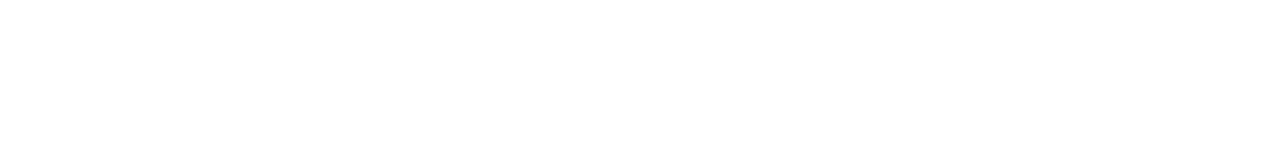
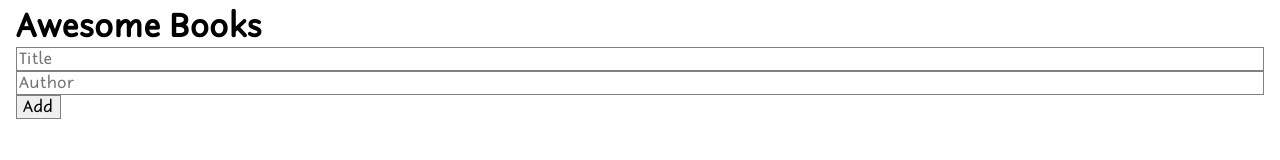
Before and after one commit to yosaddis/Awesome-books, a website: page index.html in a window 1280 px wide. Drawn offline with Linux system fonts and the light colour scheme.

Commit message:
Modify index.html to add books section

```diff
--- a/index.html
+++ b/index.html
@@ -20,7 +20,37 @@
 
     <!-- ***********************  PAGE MAIN *********************** -->
     <main class="main">
+		<div class="books">
+			<!--Books collection heading-->
+			<div class="books__heading">
+				<h1 class="books__title">Awesome Books</h1>
+			</div>
 
+			<!--Book collection body-->
+			<div class="books__body">
+
+				<!--Books list section-->
+				<div class="books__list"></div>
+
+				<!--Add book section-->
+				<div class="books__addbook">
+					<form action="#" class="books__addbook-form">
+
+						<label class="books__addbook-label" for='title'>
+							<input type="text" name='title' id='title' placeholder='Title' required>
+						</label>
+
+						<label class="books__addbook-label">
+							<input type="text" name='author' id='author' placeholder='Author' required>
+						</label>
+
+						<input type="submit" value="Add" data-input='submit'>
+					</form>
+				</div>
+
+			</div>
+
+		</div>
     </main>
 
     <!-- ***********************  PAGE FOOTER *********************** -->
```
